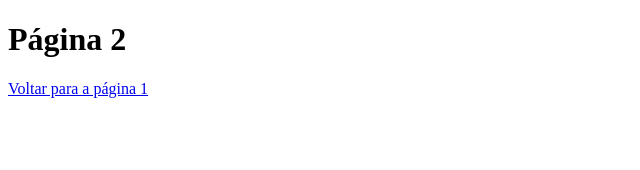
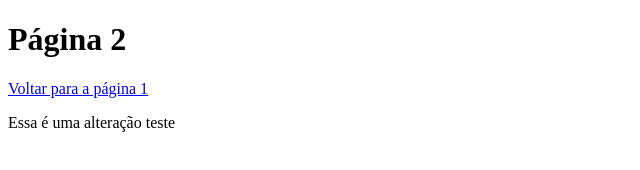
Before and after one commit to AlaneCalegari/Teste, a plain HTML site: page page2.html in a window 1280 px wide. Shown: the whole page, without its empty margins (0-640 px from the left). Drawn offline with Linux system fonts and the light colour scheme.

Commit message:
Acrescentado um paragrafo

```diff
--- a/page2.html
+++ b/page2.html
@@ -10,6 +10,7 @@
     <h1>Página 2</h1>
 
     <a href="index.html">Voltar para a página 1</a>
+    <p>Essa é uma alteração teste</p>
 
 </body>
 </html>
```
